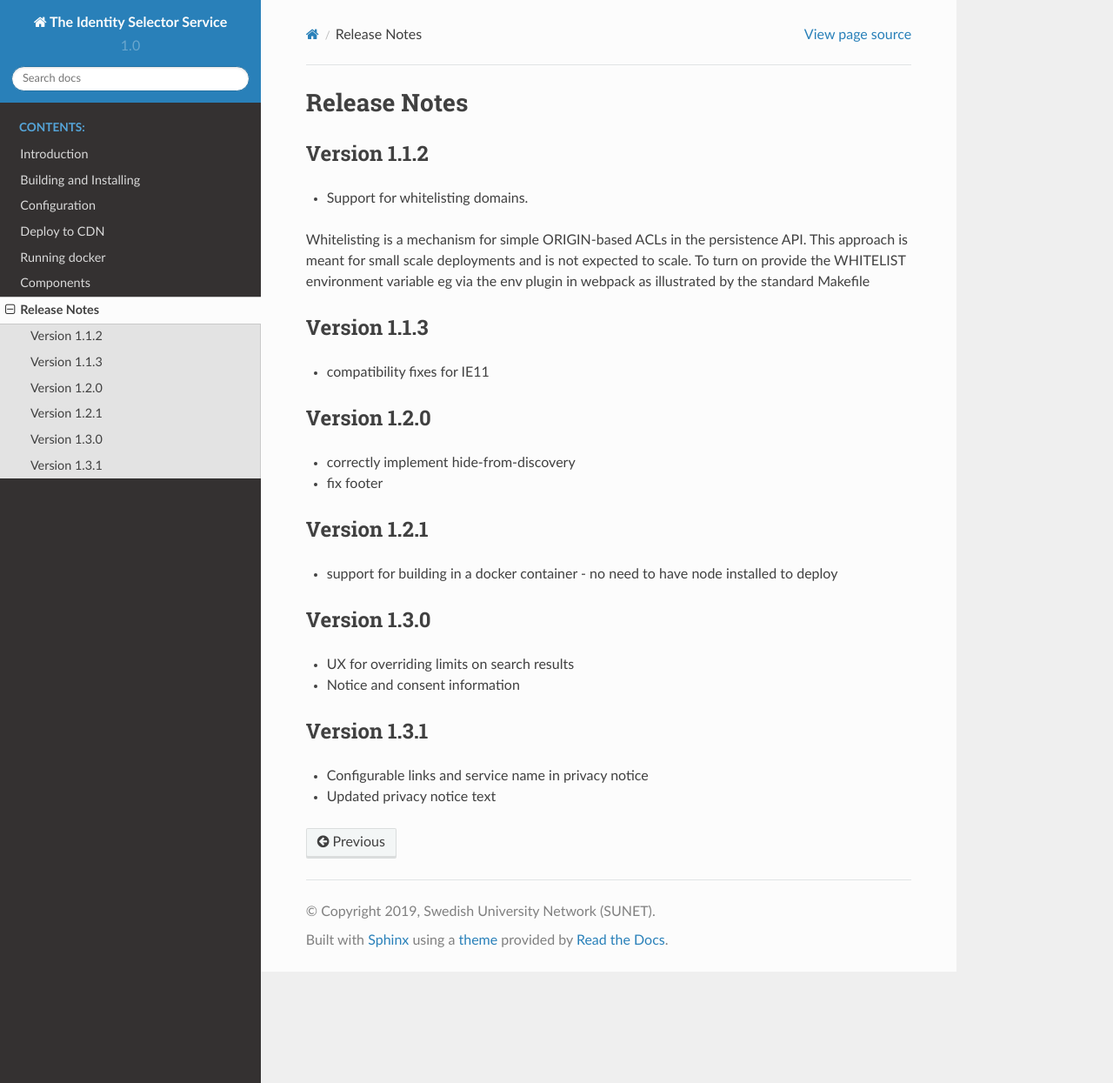
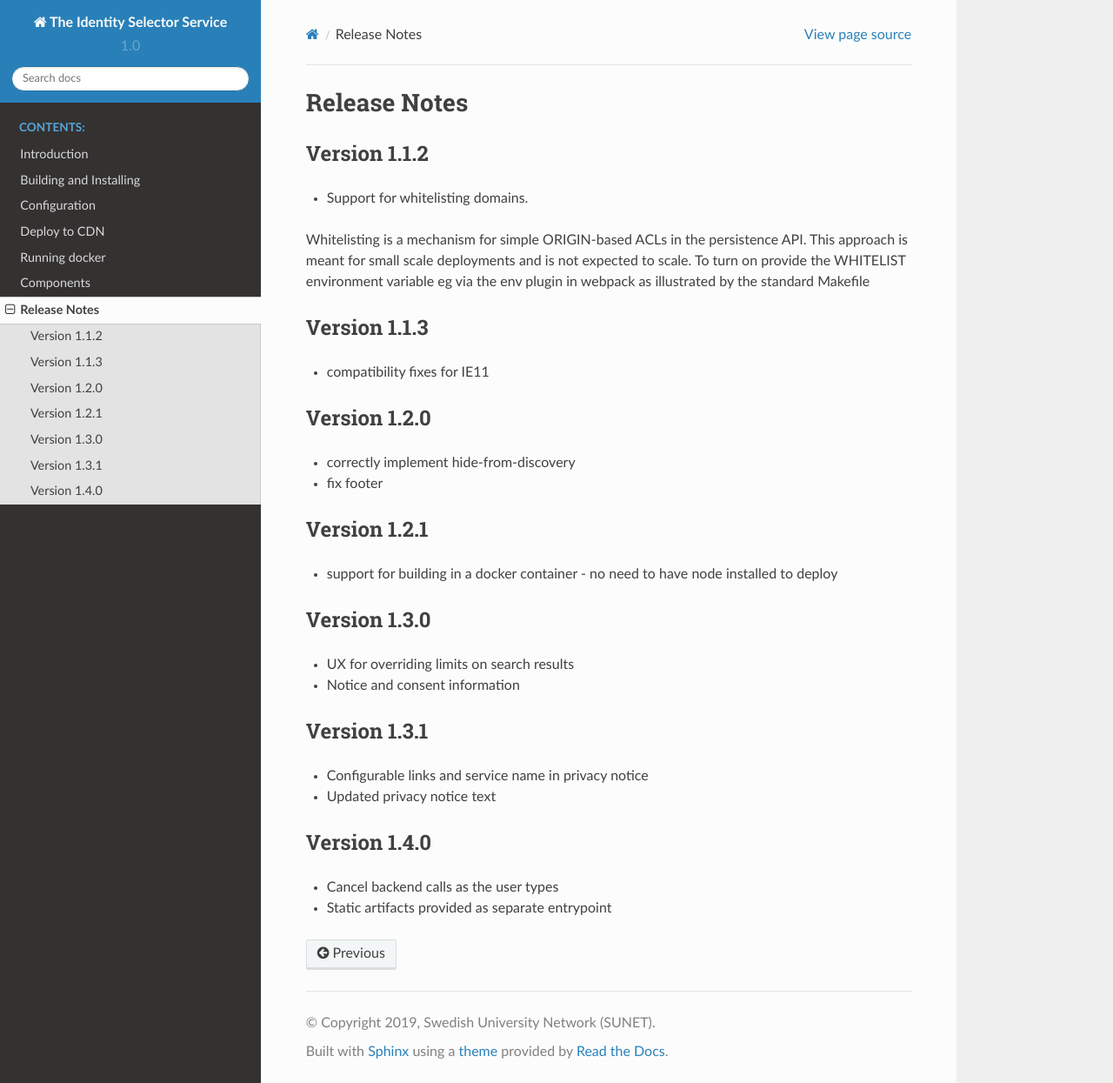
Before and after one commit to TheIdentitySelector/thiss-js, a Sphinx documentation site: the page built from docs/releasenotes.rst, in a window 1280 px wide and 1245 px high. Shown: the whole window at 87% size. Built offline with Sphinx 7.4.7 and the Read the Docs theme 2.0.0, drawn with Linux system fonts in a browser that asks for light colours.

Commit message:
cut 1.4.0

```diff
--- a/docs/releasenotes.rst
+++ b/docs/releasenotes.rst
@@ -38,3 +38,9 @@ Version 1.3.1
 
 * Configurable links and service name in privacy notice
 * Updated privacy notice text
+
+Version 1.4.0
+-------------
+
+* Cancel backend calls as the user types
+* Static artifacts provided as separate entrypoint
--- a/package.json
+++ b/package.json
@@ -1,6 +1,6 @@
 {
   "name": "thiss",
-  "version": "1.4.0pre0",
+  "version": "1.4.0",
   "description": "The Identity Selector",
   "main": "index.js",
   "private": true,
```
Also changed, not shown: 2 other files.
